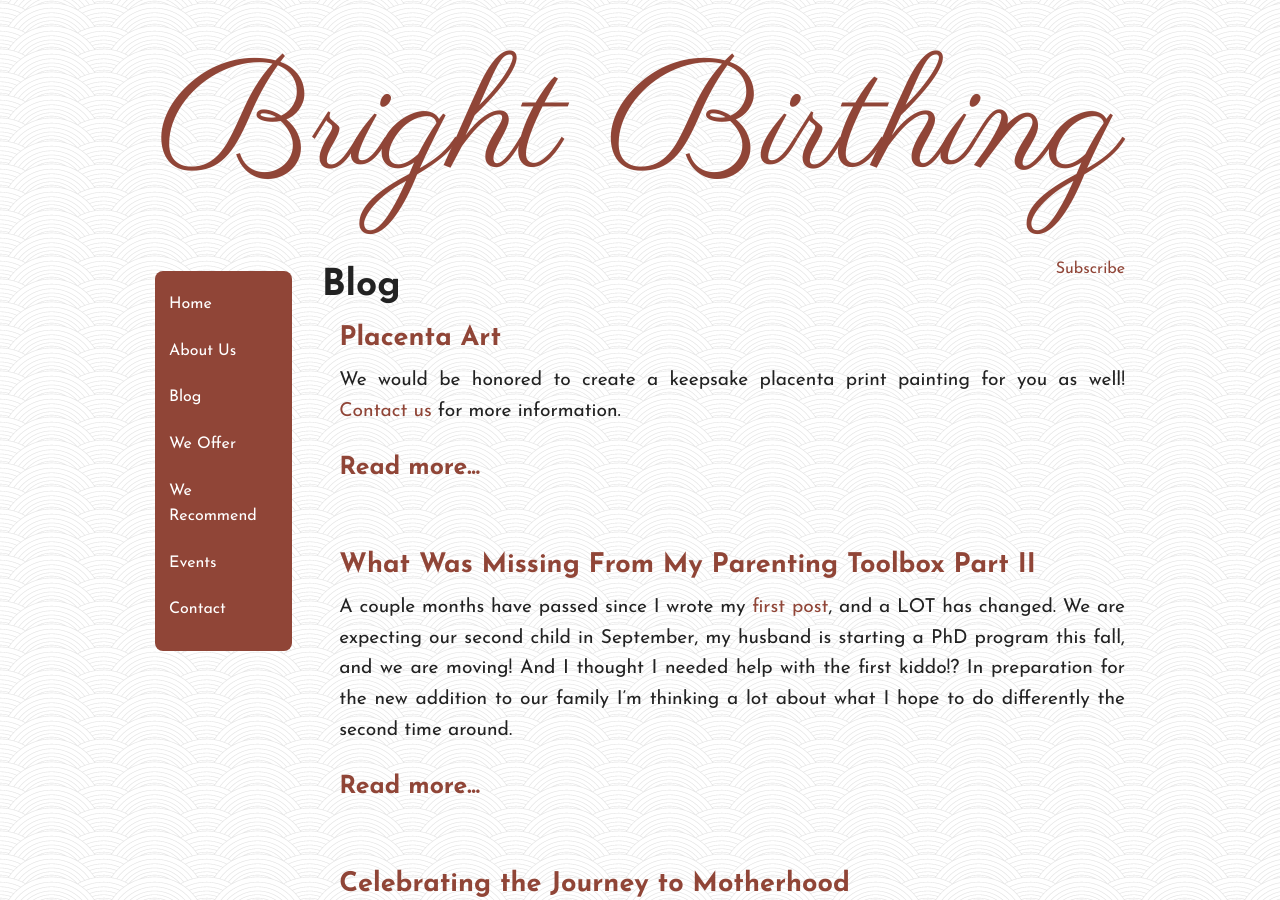
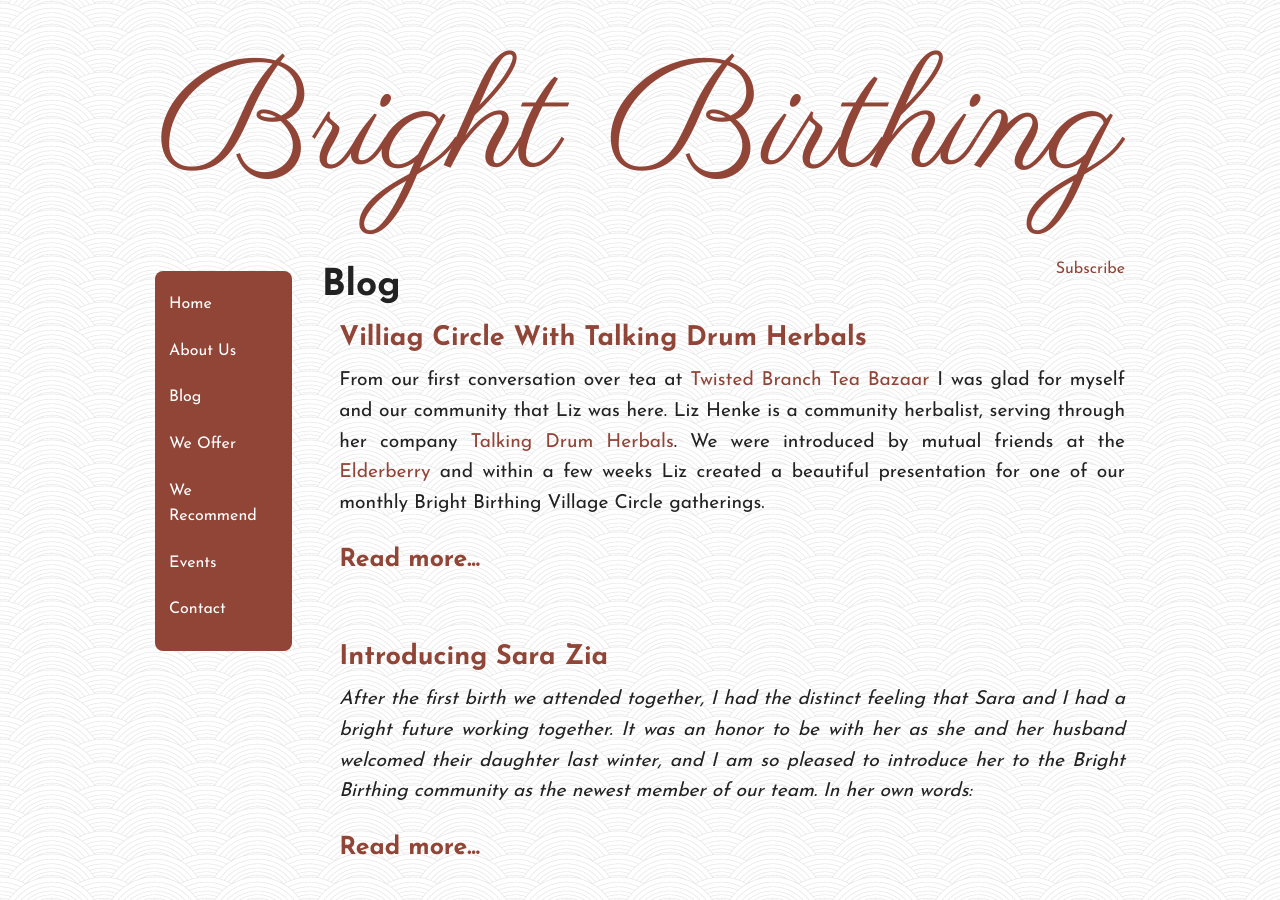
Before and after one commit to austinmbrown/bright-birthing, a Jekyll site: the page built from blog/index.html, in a window 1280 px wide and 900 px high. Built offline with Jekyll 4.4.1, drawn with Linux system fonts in a browser that asks for light colours.

Commit message:
new blog posts, event updates

```diff
--- /dev/null
+++ b/_posts/2015-05-16-introducing-sara-zia.md
@@ -0,0 +1,23 @@
+---
+layout: post
+title:  "Introducing Sara Zia"
+date:   2015-05-16
+author: Gwendolyn Roberts
+author-short: gwen
+image: blog/sz2.jpg
+type: article
+---
+
+*After the first birth we attended together, I had the distinct feeling that Sara and I had a bright future working together. It was an honor to be with her as she and her husband welcomed their daughter last winter, and I am so pleased to introduce her to the Bright Birthing community as the newest member of our team. In her own words:*
+
+<img class="small-6 columns right" src="/images/blog/sz1.jpg">
+
+Sara moved to Charlottesville to pursue graduate studies in philosophy at UVA and has been working as a yoga instructor ever since completing her degree in 2009. Since high school, throughout her career as a student and until the recent birth of her own baby she worked intimately within families providing childcare. Several years ago Sara attended prenatal yoga training and felt a calling to support families in the childbearing year. She showed up to that training assuming she would simply be learning how to modify yoga postures for the pregnant body, but walked away with so much more—including her own birth plan and a bottomless respect for women and their capacity to grow and give birth to new human beings.
+
+As a prenatal yoga teacher, Sara guides pregnant women through conscious movements and into moments of stillness and mindful relaxation that help to maintain strength, alleviate the common aches of pregnancy, as well as create space for mamas to connect with their babes and to their own bodies.  She believes that yoga can do a lot to prepare a woman physically and mentally for the work that awaits her on her birthing day.  Sara’s background in yoga, philosophy and caretaking shape her personality and approach as a doula.
+
+<img class="small-12 medium-8 columns left" src="/images/blog/sz2.jpg">
+
+Sara’s interest in pregnancy, birth and postpartum recovery grew as she continued to teach prenatal and postpartum yoga, leading her to enroll in an experience based midwifery school. During her first year as a student midwife Sara experienced her own first pregnancy and became a mama when Sufi Grace was born, December 7th, 2014. She would not change a thing about the way Sufi was born and is so proud of what she accomplished on that long, mystical morning. Sara wants to support women in birth such that they might look back on their experience with the same self-compassion, sense of empowerment and pride.
+
+Each birth Sara has attended to date has been an unprecedented gift and one that has added more love and best memories to her life. She cannot imagine not being on this path. Sara believes that every pregnant woman is the site of a new miracle, that birth is a sacred gift and an opportunity for spiritual transcendence. Sara is grateful and honored to be present with a woman in all her beauty as she claims her power, and then, at that miraculous intersection where soul meets body in breath--when a new baby, a new woman and a new family is born.
--- /dev/null
+++ b/_posts/2015-05-16-villiage-circle-with-talking-drum-herbals.md
@@ -0,0 +1,23 @@
+---
+layout: post
+title:  "Villiag Circle With Talking Drum Herbals"
+date:   2015-05-16
+author: Gwendolyn Roberts
+author-short: gwen
+image: blog/sz2.jpg
+type: article
+---
+
+From our first conversation over tea at [Twisted Branch Tea Bazaar](http://www.teabazaar.com/) I was glad for myself and our community that Liz was here. Liz Henke is a community herbalist, serving through her company [Talking Drum Herbals](http://www.talkingdrumherbals.com/). We were introduced by mutual friends at the [Elderberry](http://www.elderberryherbals.com/) and within a few weeks Liz created a beautiful presentation for one of our monthly Bright Birthing Village Circle gatherings.
+
+<img class="small-6 columns right" src="/images/blog/talking-drum-1.jpg">
+
+Not only did Liz speak knowledgeably and eloquently, but she set up a beautiful altar and brought samples of all manner of herbal preparations that support women’s health. We focused primarily on fertility and the postpartum time, but questions and tangents led us into many other realms of women’s and family medicine.
+
+The group enjoyed a pot of “fertili-tea,” with some of the mint and vanilla infused honeys Liz brought to share, and we wrote messages on prayer flags that will adorn ceremonial spaces Talking Drum Herbals hosts at festivals and other gatherings. Liz explained the benefits of vaginal steaming and described some of the herbal blends she creates inspired by goddess figures and all that they honor. One woman had a chance to try a steam and remarked that she felt very aware of her uterus at one point. For more information on steaming, be sure to visit [this page at the Talking Drum web site](http://www.talkingdrumherbals.com/goddess-steams.html). We also explored infused oils, teas, and prepared our own individualized calming spritzes from hydrosols, essential oils and flower essences.
+
+<img class="small-6 columns" src="/images/blog/talking-drum-2.jpg">
+
+We look forward to many future collaborations with Liz!
+
+[Our next Village Circle](/events) will be Sunday May 31 at 4:00, featuring [midwife Debbie Wong](http://www.ninemoonsmidwifery.com/), speaking about [Arvigo Techniques of Mayan Abdominal Massage](https://arvigotherapy.com/). Visit our event page or the facebook invitation for more information.
```
Also changed, not shown: events/index.html (+9 -11 lines), images/blog/sz1.jpg (added), images/blog/sz2.jpg (added), images/blog/talking-drum-1.jpg (added), images/blog/talking-drum-2.jpg (added).
